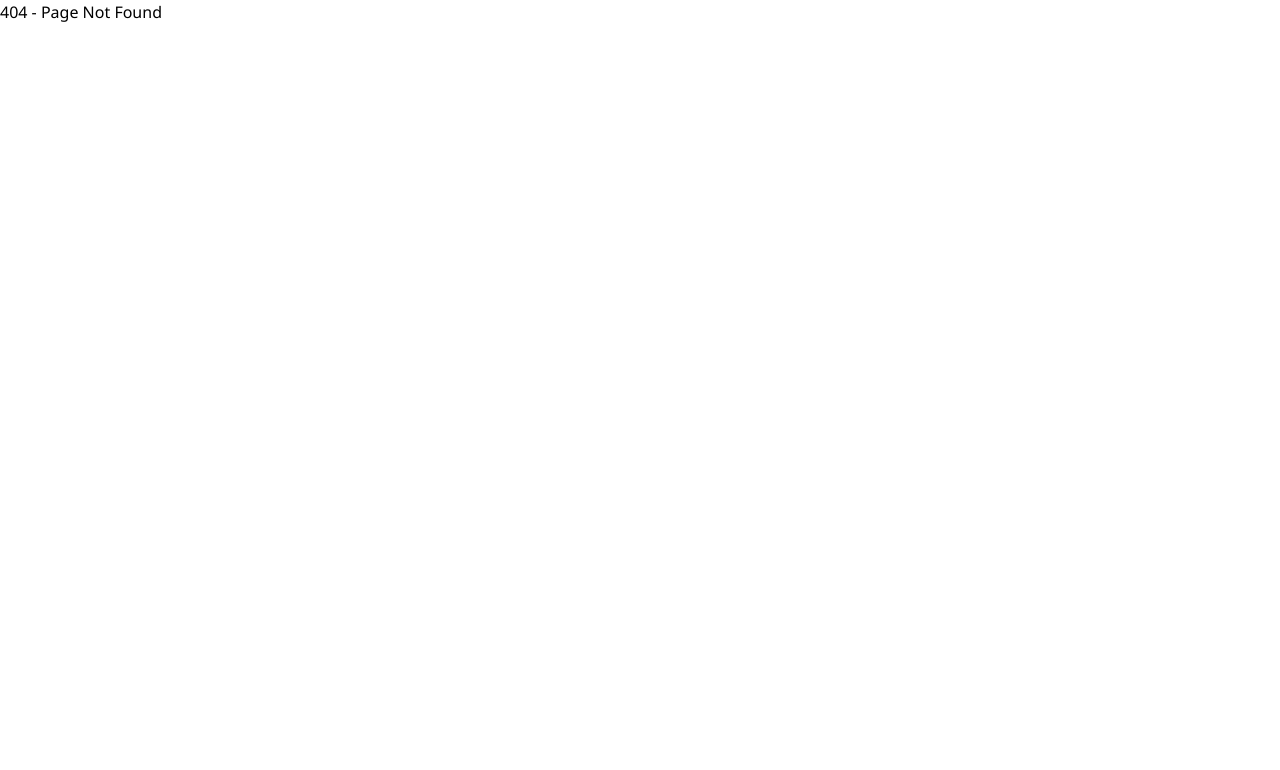
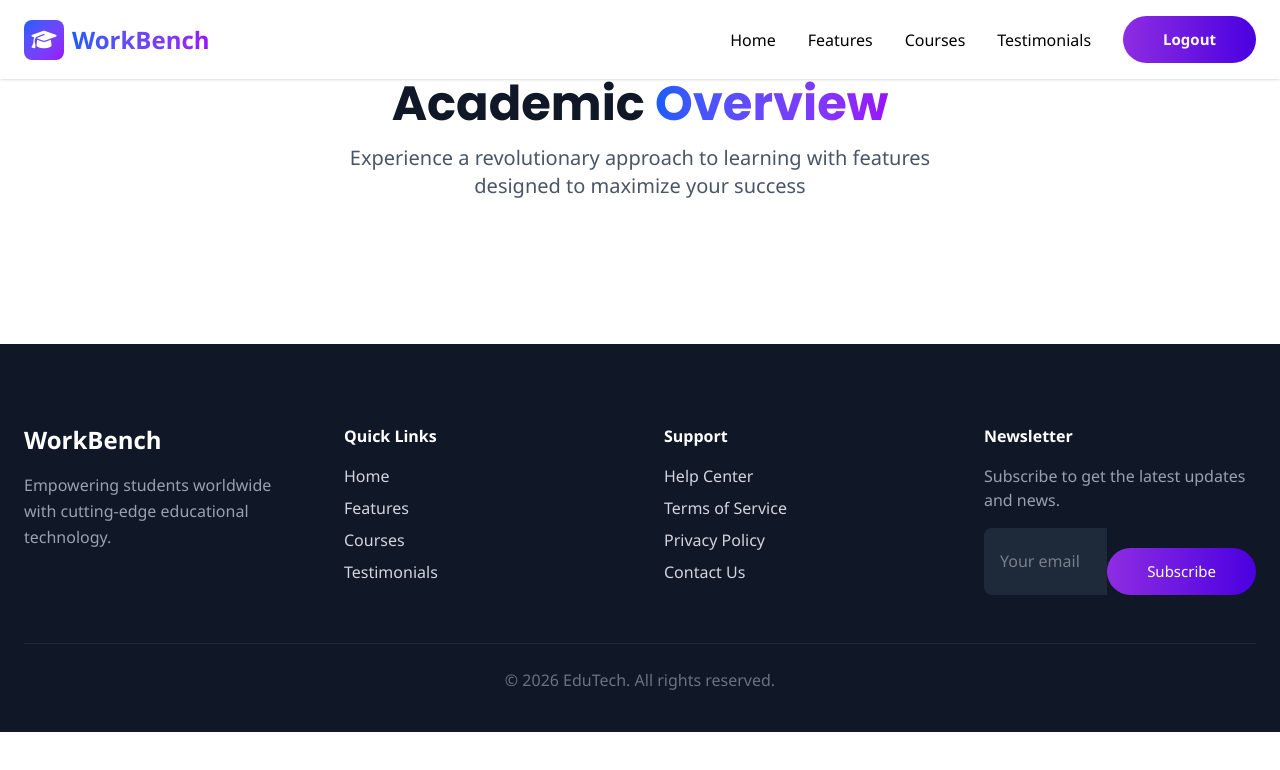
Before and after one commit to bodashanmukha16/WB_FE, a React (Vite) app: page /materials in a window 1280 px wide. Before the commit this address had no page. Shown: the top 770 px of the page. Built offline with nearby package versions, Linux system fonts and the light colour scheme; sample sign-in values are in the browser's storage.

Commit message:
New Update

```diff
--- a/src/Data/academic_overview.json
+++ b/src/Data/academic_overview.json
@@ -6,7 +6,8 @@
     "icon": "fa-book",
     "gradientFrom": "from-blue-500",
     "gradientTo": "to-blue-600",
-    "hoverBorder": "hover:border-blue-500"
+    "hoverBorder": "hover:border-blue-500",
+    "click_then":"/materials"
   },
   {
     "id": 2,
--- a/src/components/sections/Features.jsx
+++ b/src/components/sections/Features.jsx
@@ -1,5 +1,7 @@
 import features from "../../Data/academic_overview.json";
+import { useNavigate } from "react-router-dom";
 export default function Features() {
+    const navigate = useNavigate();
   return (
     <section id="features" className="py-20 bg-white reveal">
       <div className="container mx-auto px-6">
@@ -21,6 +23,7 @@ export default function Features() {
             <div
               key={feature.id}
               className={`group bg-white p-8 rounded-2xl border-2 border-gray-100 ${feature.hoverBorder} hover:shadow-xl transition-all duration-300 transform hover:-translate-y-2`} style={{cursor:"pointer"}}
+              onClick={()=>{navigate(`${feature.click_then}`)}}
             >
               <div
                 className={`w-16 h-16 bg-gradient-to-br ${feature.gradientFrom} ${feature.gradientTo} rounded-xl flex items-center justify-center mb-6 group-hover:scale-110 transition-transform duration-300`}
--- /dev/null
+++ b/src/pages/Materials/MaterialsHome.jsx
@@ -0,0 +1,37 @@
+import React from 'react'
+import Header from '../../components/layout/Header'
+import Footer from '../../components/layout/Footer'
+import features from '../../components/sections/Features'
+import { Navigate, useNavigate } from 'react-router-dom'
+
+function MaterialsHome() {
+     const navigate = useNavigate();
+  return (
+    <div>
+        <Header></Header>
+        <section id="features" className="py-20 bg-white reveal">
+      <div className="container mx-auto px-6">
+        <div className="text-center mb-16">
+          <h2 className="text-4xl lg:text-5xl font-['Poppins'] font-bold text-gray-900 mb-4">
+            Academic{" "}
+            <span className="bg-gradient-to-r from-blue-600 to-purple-600 bg-clip-text text-transparent">
+              Overview
+            </span>
+          </h2>
+          <p className="text-xl text-gray-600 max-w-2xl mx-auto">
+            Experience a revolutionary approach to learning with features
+            designed to maximize your success
+          </p>
+        </div>
+
+        <div className="grid md:grid-cols-2 lg:grid-cols-3 gap-8">
+
+        </div>
+      </div>
+    </section>
+        <Footer></Footer>
+    </div>
+  )
+}
+
+export default MaterialsHome
--- a/src/routes/AppRoutes.jsx
+++ b/src/routes/AppRoutes.jsx
@@ -4,6 +4,7 @@ import LoginPage from '../pages/LoginPage'
 import Dashboard from '../pages/Dashboard'
 import ProtectedRoute from './ProtectedRoute'
 import DashboardHome from '../pages/Dashboard/DashboardHome'
+import MaterialsHome from '../pages/Materials/MaterialsHome'
 
 function AppRoutes() {
   return (
@@ -11,6 +12,7 @@ function AppRoutes() {
         <Routes>
             <Route path="/" element={<LoginPage></LoginPage>}></Route>
             <Route path='/dash' element={<ProtectedRoute><DashboardHome></DashboardHome></ProtectedRoute>}></Route>
+            <Route path='/materials' element={<ProtectedRoute><MaterialsHome></MaterialsHome></ProtectedRoute>}></Route>
             <Route path="*" element={<h1>404 - Page Not Found</h1>} />
         </Routes>
     </div>
```
Also changed, not shown: 1 other file (tests, documents, lock files or other folders).
